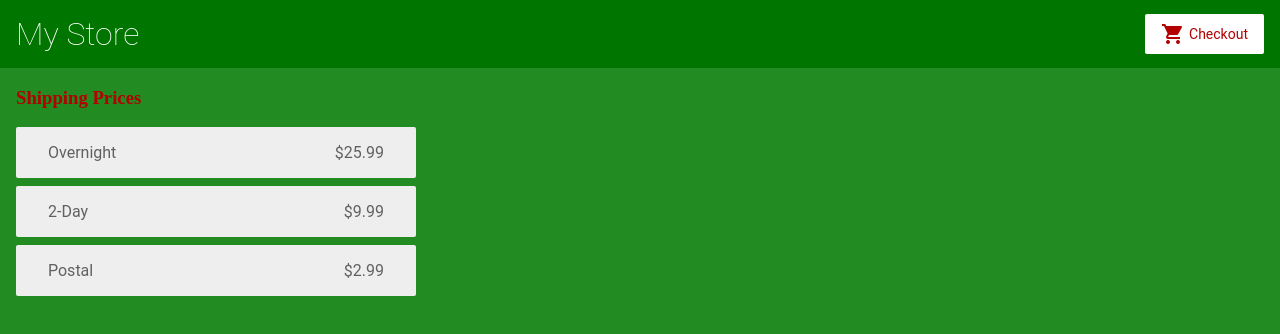
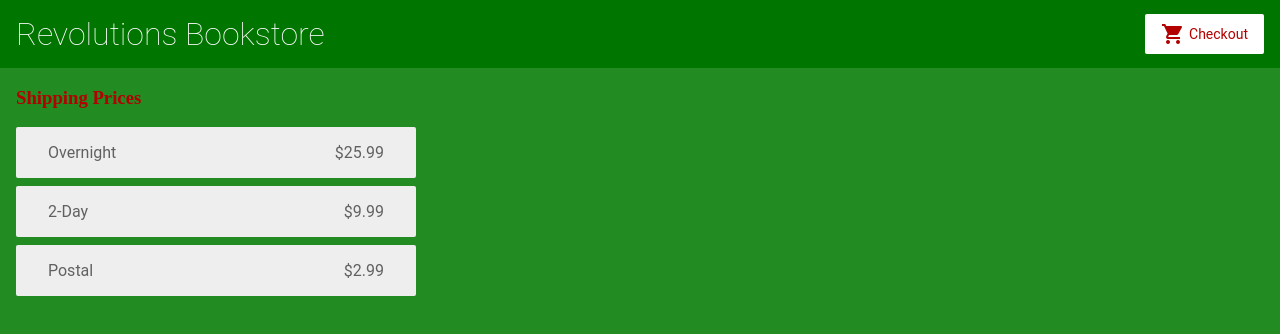
Before and after one commit to solnarcisse/ET-720-Narcisse, an Angular app: page /shipping in a window 1280 px wide. Shown: the top 334 px of the page. Built offline with nearby package versions, Linux system fonts and the light colour scheme.

Commit message:
1 file modified

```diff
--- a/src/app/top-bar/top-bar.component.html
+++ b/src/app/top-bar/top-bar.component.html
@@ -1,5 +1,5 @@
 <a [routerLink]="['/']">
-  <h1>My Store</h1>
+  <h1>Revolutions Bookstore</h1>
 </a>
 
 <a routerLink="/cart" class="button fancy-button">
```
